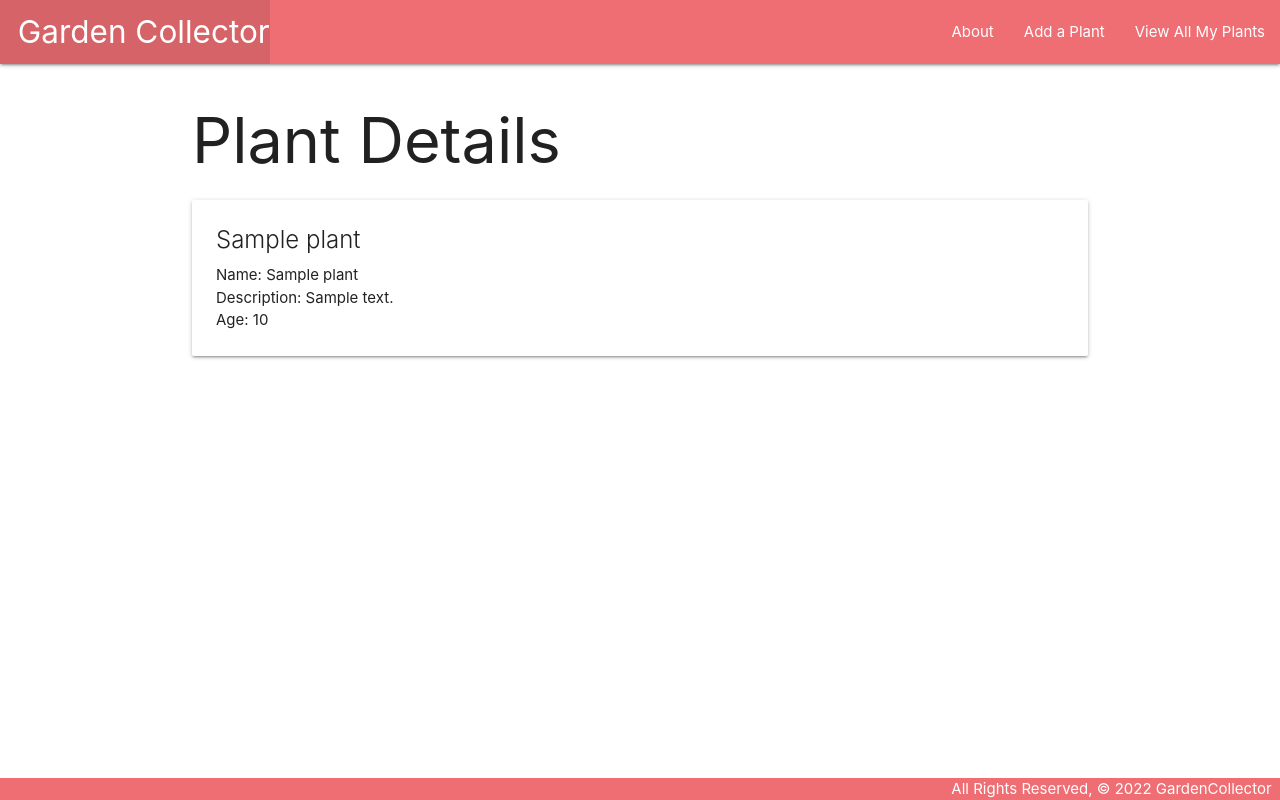
After one commit to jenniferdinh1997/Garden-Collector, a Django app: page /plants/1 in a window 1280 px wide. The commit adds this page. Run offline with Django 4.2, Linux system fonts and the light colour scheme; tables that the repository leaves empty hold one stand-in row (values such as "Sample post").

Commit message:
create view

```diff
--- a/main_app/templates/base.html
+++ b/main_app/templates/base.html
@@ -17,8 +17,9 @@
           <li><a href="/" class="left brand-logo">&nbsp;&nbsp;Garden Collector</a></li>
         </ul>
         <ul class="right">
-          <li><a href="/about">About</a></li>
-          <li><a href="/plants">View All My Plants</a></li>
+          <li><a href="{% url 'about' %}">About</a></li>
+          <li><a href="{% url 'plants_create' %}">Add a Plant</a></li>
+          <li><a href="{% url 'index' %}">View All My Plants</a></li>
         </ul>
       </div>
     </nav>
--- /dev/null
+++ b/main_app/templates/plants/detail.html
@@ -0,0 +1,19 @@
+{% extends 'base.html' %}
+{% block content %}
+
+<h1>Plant Details</h1>
+
+<div class="card">
+  <div class="card-content">
+    <span class="card-title">{{ plant.name }}</span>
+    <p>Name: {{ plant.name }}</p>
+    <p>Description: {{ plant.description }}</p>
+    {% if plant.age > 0 %}
+      <p>Age: {{ plant.age }}</p>
+    {% else %}
+      <p>Age: Seedling</p>
+    {% endif %}
+  </div>
+</div>
+
+{% endblock %}
--- a/main_app/templates/plants/index.html
+++ b/main_app/templates/plants/index.html
@@ -5,6 +5,7 @@
 
 {% for plant in plants %}
   <div class="card">
+    <a href="{% url 'detail' plant.id %}">
     <div class="card-content">
       <span class="card-title">{{ plant.name }}</span>
       <p>Name: {{ plant.name }}</p>
@@ -15,6 +16,7 @@
         <p>Age: Seedling</p>
       {% endif %}
     </div>
+    </a>
   </div>
 {% endfor %}
 
--- a/main_app/urls.py
+++ b/main_app/urls.py
@@ -6,4 +6,5 @@ urlpatterns = [ #defines a root path using an empty string and maps it to the vi
     path('about/', views.about, name='about'),
     path('plants/', views.plants_index, name='index'),
     path('plants/<int:plant_id>', views.plants_detail, name='detail'),
+    path('plants/create/', views.PlantCreate.as_view(), name='plants_create'),
 ]
--- a/main_app/views.py
+++ b/main_app/views.py
@@ -1,8 +1,13 @@
 from django.shortcuts import render
 from django.http import HttpResponse
 from .models import Plant
+from django.views.generic.edit import CreateView
 
 # Create your views here.
+class PlantCreate(CreateView):
+    model = Plant
+    fields = '__all__'
+
 def home(request):
     return HttpResponse('<h1>Hello World')
 
@@ -15,3 +20,7 @@ def plants_index(request):
 def plants_index(request):
     plants = Plant.objects.all()
     return render(request, 'plants/index.html', {'plants': plants})
+
+def plants_detail(request, plant_id):
+    plant = Plant.objects.get(id=plant_id)
+    return render(request, 'plants/detail.html', {'plant': plant})
```
